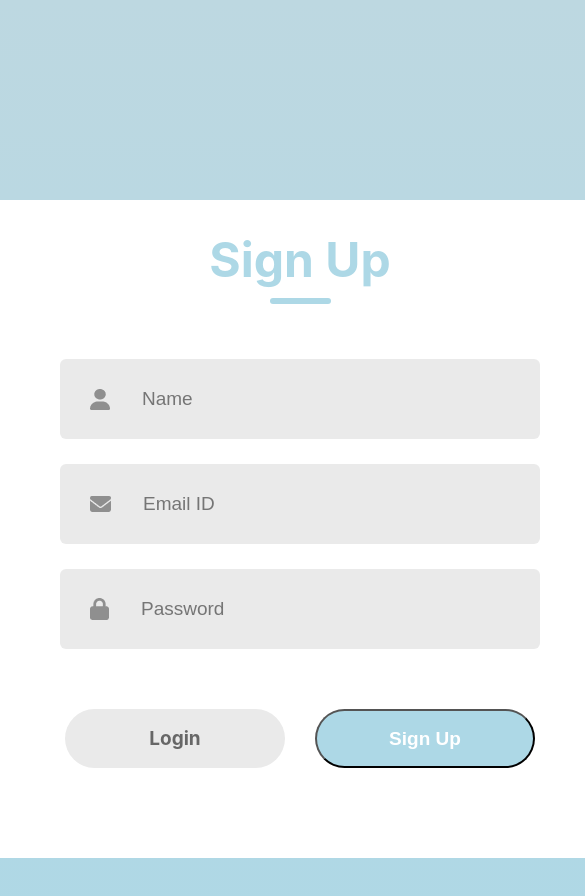
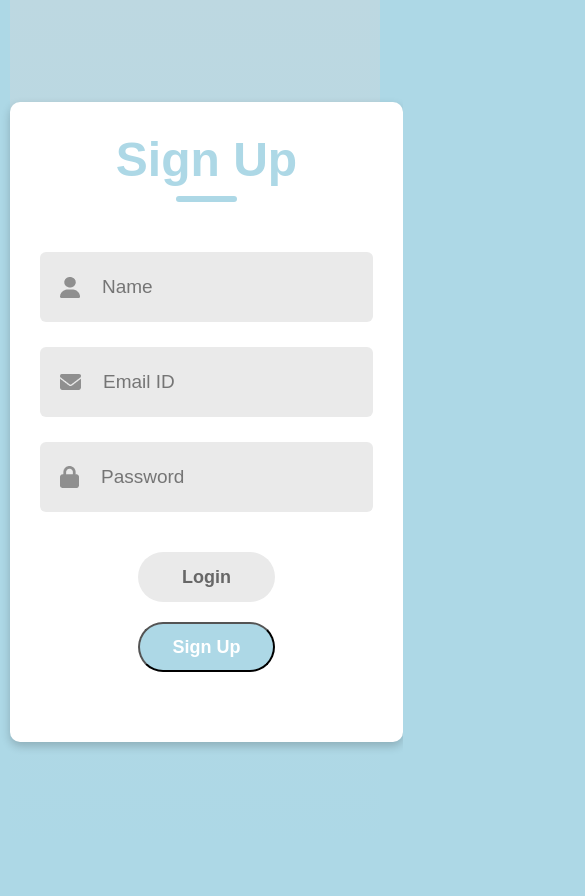
Before and after one commit to Khadijah020/AWS-S3-Project, a React (Create React App) app in the folder frontend/: page /login in a window 390 px wide. Shown: the top 896 px of the page, 585 px wide, since content can reach past the window. After the commit the page ends 844 px from the top, so only its background shows below. Built offline with nearby package versions, Linux system fonts and the light colour scheme.

Commit message:
Fixed Alignment of Login and Sign Up page and made it Responsive

```diff
--- a/frontend/src/Components/LoginSignup/LoginSignup.css
+++ b/frontend/src/Components/LoginSignup/LoginSignup.css
@@ -1,56 +1,73 @@
-.container{
-    display:flex;
-    flex-direction: column;
-    margin:auto;
-    margin-top: 200px;
-    background: #fff;
-    width: 600px;
-    padding-bottom: 30px;
+body, html {
+    margin: 0;
+    padding: 0;
+    height: 100%;
+    display: flex;
+    justify-content: center;
+    align-items: center;
+    font-family: Arial, sans-serif;
+    background-color: #add8e6;
 }
 
-.header{
-    display:flex;
+
+.container {
+    display: flex;
+    flex-direction: column;
+    background: #fff;
+    width: 90%;
+    max-width: 600px;
+    padding: 30px;
+    box-shadow: 0px 4px 10px rgba(0, 0, 0, 0.2);
+    border-radius: 10px;
+}
+
+.header {
+    display: flex;
     flex-direction: column;
     align-items: center;
-    gap:9px;
+    gap: 9px;
     width: 100%;
-    margin-top: 30px;
+    margin-bottom: 20px;
 }
-.text{
+
+.text {
     color: #add8e6;
     font-size: 48px;
     font-weight: 700;
 }
 
-.underline{
+.underline {
     width: 61px;
     height: 6px;
     background: #add8e6;
     border-radius: 9px;
 }
 
-.inputs{
-    margin-top: 55px;
+.inputs {
+    margin-top: 30px;
     display: flex;
     flex-direction: column;
     gap: 25px;
 }
 
-.input{
+.input {
     display: flex;
     align-items: center;
     margin: auto;
-    width: 480px;
+    width: 100%;
+    max-width: 480px;
     height: 80px;
     background: #eaeaea;
     border-radius: 6px;
 }
-.input img{
-    margin: 0px 30px;
+
+.input img {
+    margin: 0px 20px;
 }
-.input input{
+
+.input input {
     height: 50px;
-    width: 400px;
+    width: 100%;
     background: transparent;
     border: none;
     outline: none;
@@ -58,38 +75,53 @@
     font-size: 19px;
 }
 
-.forgot-pswd{
-    padding-left: 62px;
-    margin-top: 27px;
+.forgot-pswd {
+    text-align: center;
+    margin-top: 20px;
     color: #797979;
     font-size: 18px;
 }
 
-.forgot-pswd span{
+.forgot-pswd span {
     color: #add8e6;
     cursor: pointer;
 }
 
-.submit-container{
+.submit-container {
     display: flex;
-    gap: 30px;
-    margin: 60px auto;
+    flex-wrap: wrap;
+    gap: 20px;
+    margin: 40px auto;
+    justify-content: center;
 }
 
-.submit{
+.submit {
     display: flex;
     justify-content: center;
     align-items: center;
-    width: 220px;
-    height: 59px;
+    width: 200px;
+    height: 50px;
     color: #fff;
     background: #add8e6;
     border-radius: 50px;
-    font-size: 19px;
+    font-size: 18px;
     font-weight: 700;
     cursor: pointer;
 }
-.gray{
+
+.gray {
     background: #eaeaea;
     color: #676767;
 }
+
+@media (max-width: 768px) {
+    .input {
+        width: 100%;
+        max-width: 100%;
+        height: 70px;
+    }
+
+    .submit {
+        width: 90%;
+    }
+}
```
